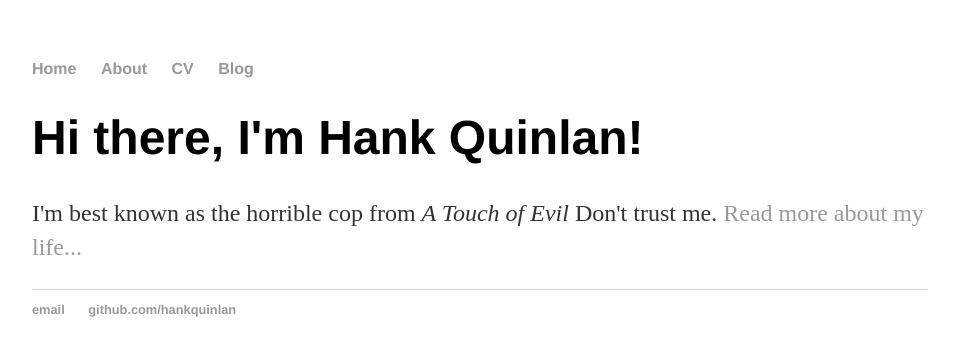
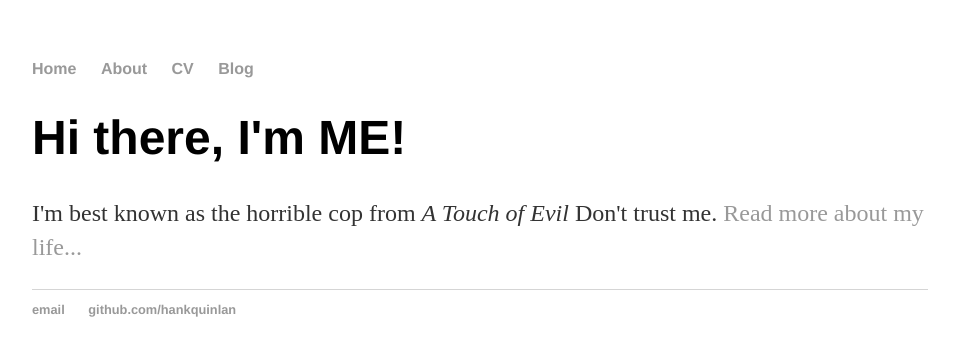
Before and after one commit to TrautsNottus/trautsnottus.github.io, a Jekyll site: the page built from index.html, in a window 1280 px wide. Shown: the top 356 px of the page, without its empty margins (160-1115 px from the left). Built offline with Jekyll 4.4.1, drawn with Linux system fonts in a browser that asks for light colours.

Commit message:
Update index.html

```diff
--- a/index.html
+++ b/index.html
@@ -3,6 +3,6 @@ layout: default
 title: Hank Quinlan, Horrible Cop
 ---
 <div class="blurb">
-	<h1>Hi there, I'm Hank Quinlan!</h1>
+	<h1>Hi there, I'm ME!</h1>
 	<p>I'm best known as the horrible cop from <em>A Touch of Evil</em> Don't trust me. <a href="/about">Read more about my life...</a></p>
 </div><!-- /.blurb -->
```
